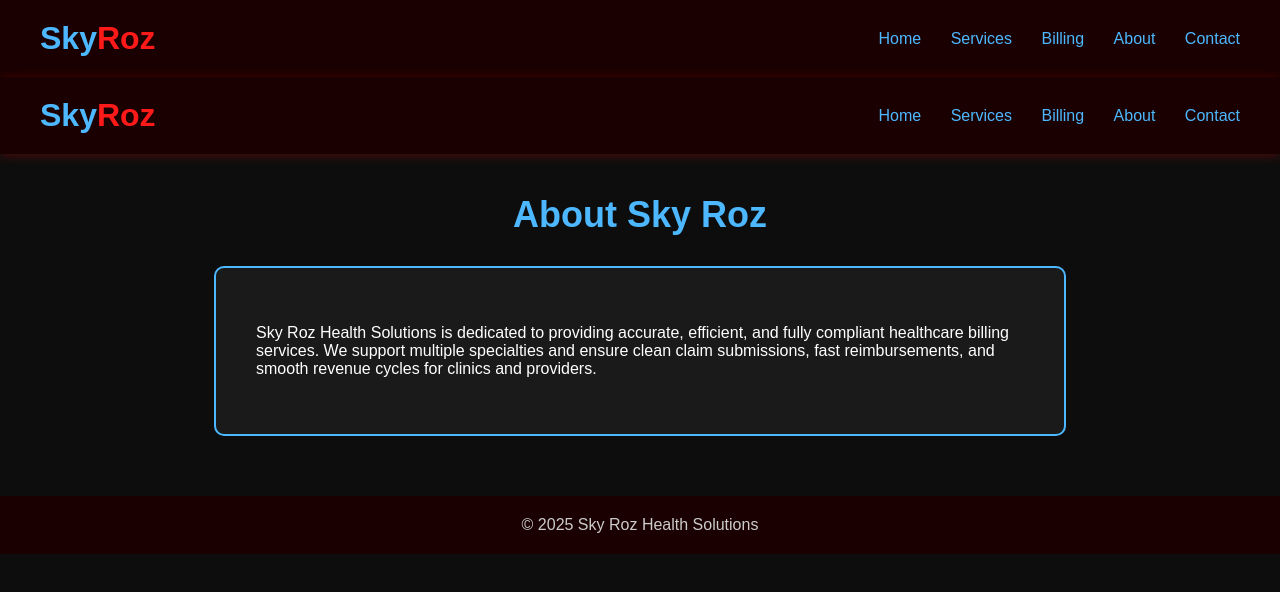
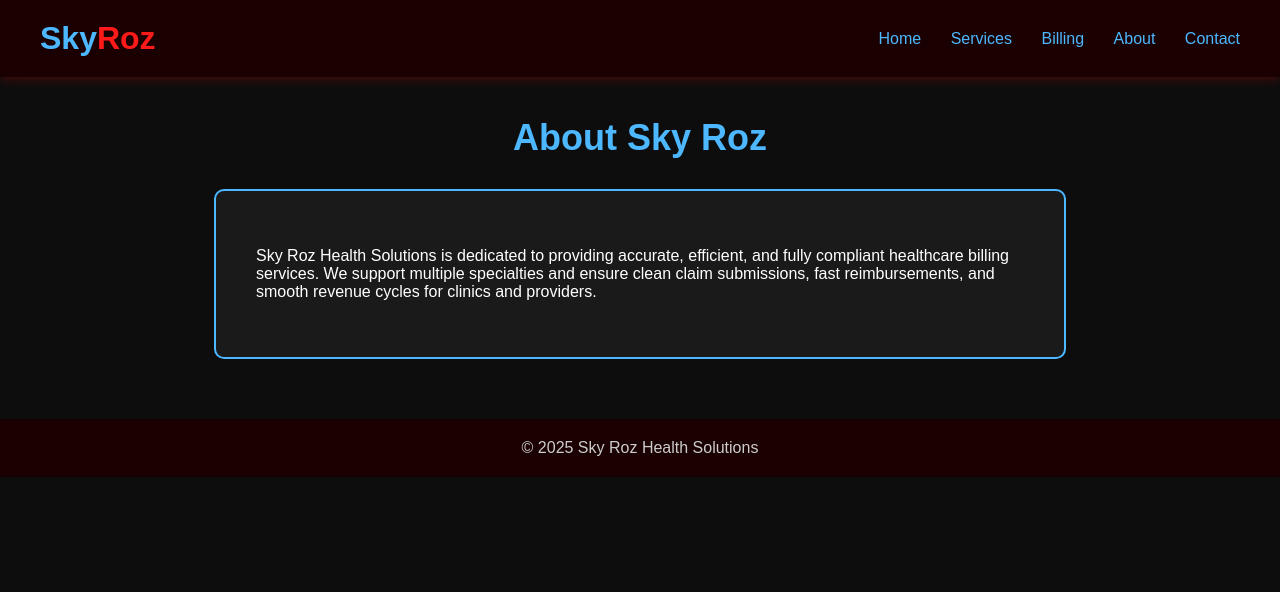
Before and after one commit to skyrozhealthsolutions-spec/SKY-ROZ, a plain HTML site: page about.html in a window 1280 px wide. Drawn offline with Linux system fonts and the light colour scheme.

Commit message:
Update about.html

```diff
--- a/about.html
+++ b/about.html
@@ -1,15 +1,3 @@
-<header>
-    <div class="logo">
-        <span class="sky">Sky</span><span class="roz">Roz</span>
-    </div>
-    <nav>
-        <a href="index.html">Home</a>
-        <a href="services.html">Services</a>
-        <a href="billing.html">Billing</a>
-        <a href="about.html">About</a>
-        <a href="contact.html">Contact</a>
-    </nav>
-</header>
 <!DOCTYPE html>
 <html>
 <head>
```
